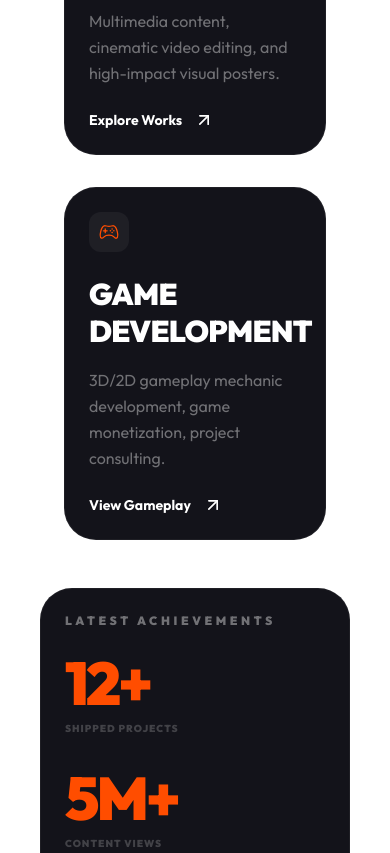
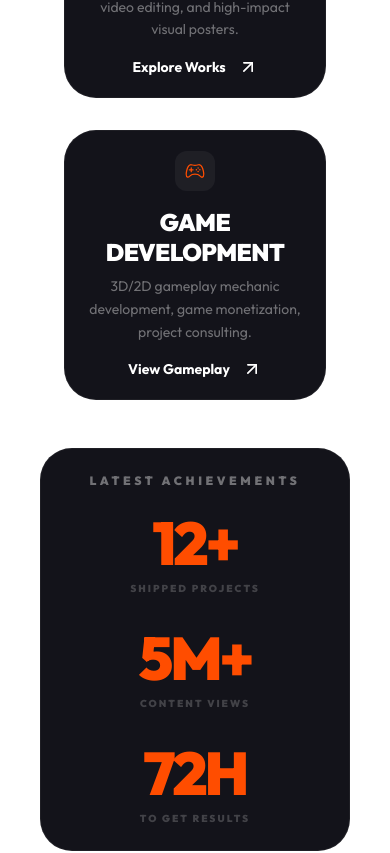
Before and after one commit to marcwogue/T4Folio, a React (Vite) app: page / in a window 390 px wide. Shown: the part 991-1844 px from the top of the page. Built offline with nearby package versions, Linux system fonts and the light colour scheme.

Commit message:
style: update layout and typography for responsive alignment in Achievements and ServiceCards components

```diff
--- a/src/components/home/Achievements.tsx
+++ b/src/components/home/Achievements.tsx
@@ -12,18 +12,18 @@ export default function Achievements() {
     return (
         <section className="py-0 h-full col-span-5 flex flex-col">
             <div className="h-full flex flex-col justify-center bg-[#13131a] rounded-[2rem] md:rounded-[3rem] p-6 md:p-12 border border-white/5">
-                <div className="flex flex-col gap-6 md:gap-10">
+                <div className="flex flex-col items-center md:items-start text-center md:text-left gap-6 md:gap-10">
                     <h3 className="text-white/40 text-xs font-black tracking-[0.3em] uppercase">
                         {t('home.achievements.title')}
                     </h3>
 
-                    <div className="grid grid-cols-1 md:grid-cols-3 gap-8 md:gap-12">
+                    <div className="grid grid-cols-1 md:grid-cols-3 gap-8 md:gap-12 w-full">
                         {stats.map((stat, index) => (
-                            <div key={index} className="flex flex-col gap-2">
+                            <div key={index} className="flex flex-col items-center md:items-start gap-2">
                                 <span className="text-6xl font-black text-t4zor-orange tracking-tighter">
                                     {stat.value}
                                 </span>
-                                <span className="text-[10px] font-black tracking-widest text-white/20 uppercase">
+                                <span className="text-white/20 text-[10px] font-black tracking-[0.2em] uppercase">
                                     {stat.label}
                                 </span>
                             </div>
--- a/src/components/home/ServiceCards.tsx
+++ b/src/components/home/ServiceCards.tsx
@@ -46,17 +46,17 @@ export default function ServiceCards() {
                         >
                             <motion.div
                                 whileHover={{ y: -10 }}
-                                className="group relative bg-[#13131a] rounded-4xl md:rounded-[2.5rem] p-6 md:p-10 border border-white/5 overflow-hidden transition-all hover:border-white/10"
+                                className="group relative bg-[#13131a] rounded-4xl md:rounded-[2.5rem] py-5 px-6 md:p-10 border border-white/5 overflow-hidden transition-all hover:border-white/10"
                             >
-                                <div className="flex flex-col gap-6 relative z-10">
+                                <div className="flex flex-col items-center md:items-start text-center md:text-left gap-4 md:gap-6 relative z-10">
                                     <div className="w-10 h-10 rounded-xl bg-white/5 flex items-center justify-center">
                                         {service.icon}
                                     </div>
-                                    <div className="flex flex-col gap-4">
-                                        <h3 className="text-3xl font-black text-white tracking-tight leading-tight uppercase">
+                                    <div className="flex flex-col items-center md:items-start gap-2 md:gap-4">
+                                        <h3 className="text-2xl md:text-3xl font-black text-white tracking-tight leading-tight uppercase">
                                             {service.title}
                                         </h3>
-                                        <p className="text-white/40 leading-relaxed max-w-sm">
+                                        <p className="text-white/40 text-sm md:text-base leading-relaxed max-w-sm">
                                             {service.description}
                                         </p>
                                     </div>
```
